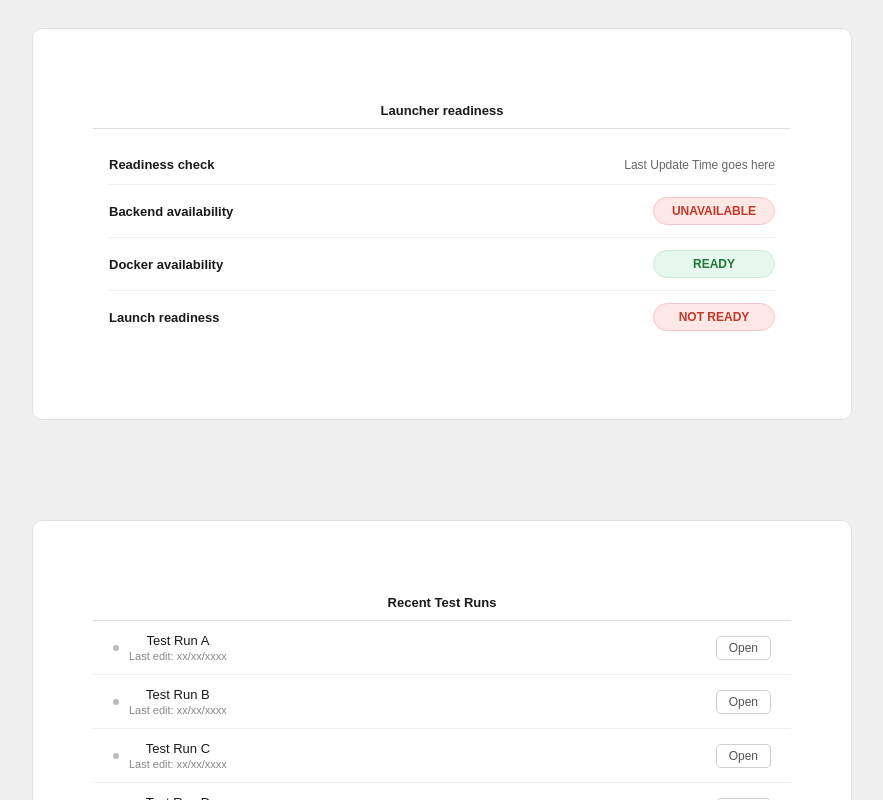
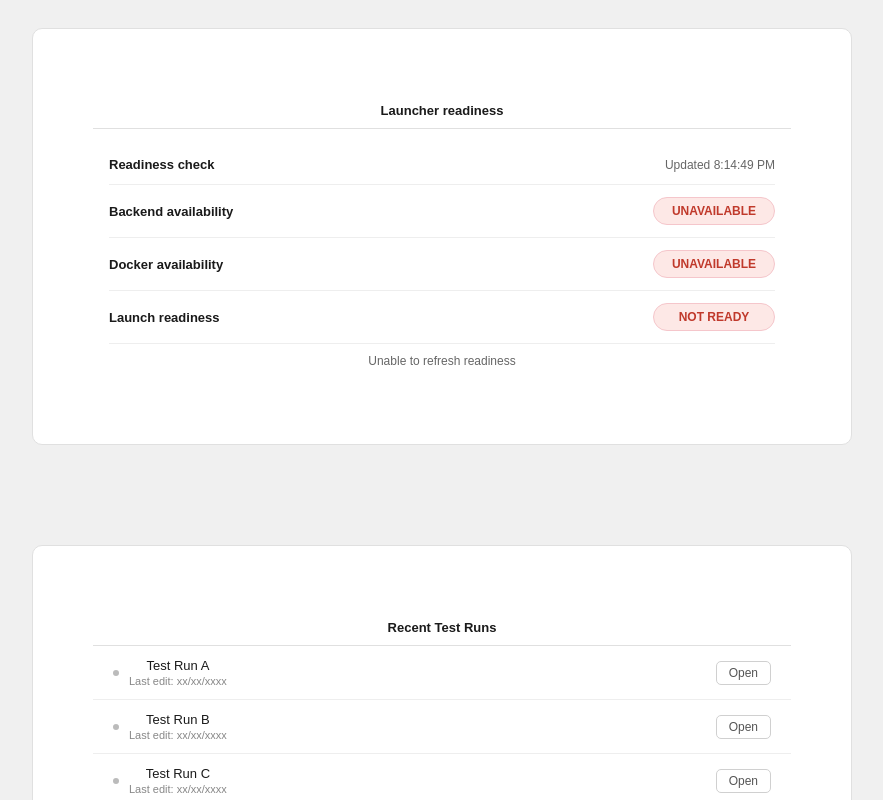
Before and after one commit to alyaver/DockVision, a React (Vite) app in the folder client/: page /dashboard in a window 1280 px wide. Shown: the part 800-1600 px from the top of the page, without its empty margins (198-1081 px from the left). Built offline with nearby package versions, Linux system fonts and the light colour scheme; no server answers.

Commit message:
New Feature, Incomplete, Runs Docker availability is now dynamic, still updates on refresh. Launch readiness depends on the availability of the backend and docker.

```diff
--- a/client/src/pages/Dashboard.jsx
+++ b/client/src/pages/Dashboard.jsx
@@ -20,17 +20,38 @@ const Dashboard = () => {
   const navigate = useNavigate();
   const [testName, setTestName] = useState("");
   const [Notify, setNotify] = useState([]);
-  const [backendAvailable, setBackendAvailable] = useState(null);
+  const [readiness, setReadiness] = useState({
+    backendAvailable: false,
+    dockerAvailable: false,
+    requiredLaunchReady: false,
+    loading: true,
+    lastChecked: null,
+    errorMessage: "",
+  });
 
   const dismissNotify = (id) => setNotify((n) => n.filter((x) => x.id !== id));
 
   useEffect(() => {
     getReadiness()
       .then((result) => {
-        setBackendAvailable(result.backendAvailable);
+        setReadiness({
+          backendAvailable: result.backendAvailable,
+          dockerAvailable: result.dockerAvailable,
+          requiredLaunchReady: result.requiredLaunchReady,
+          loading: false,
+          lastChecked: new Date().toLocaleTimeString(),
+          errorMessage: "",
+        });
       })
       .catch(() => {
-        setBackendAvailable(false);
+        setReadiness({
+          backendAvailable: false,
+          dockerAvailable: false,
+          requiredLaunchReady: false,
+          loading: false,
+          lastChecked: new Date().toLocaleTimeString(),
+          errorMessage: "Unable to refresh readiness",
+        });
       });
   }, []);
 
@@ -89,22 +110,31 @@ const Dashboard = () => {
             <div className="card-body">
               <div className="status-row status-header">
                 <div className="status-label">Readiness check</div>
-                <div className="status-value">Last Update Time goes here</div>
+                <div className="status-value">
+                  {readiness.loading ? "Checking..." : readiness.lastChecked ? `Updated ${readiness.lastChecked}` : "Not checked yet"}
+                </div>
               </div>
               <div className="status-row">
                 <div className="status-label">Backend availability</div>
-                <div className={`status-badge ${backendAvailable === null ? 'unknown' : backendAvailable ? 'ready' : 'unready'}`}>
-                  {backendAvailable === null ? 'Checking...' : backendAvailable ? 'Ready' : 'Unavailable'}
+                <div className={`status-badge ${readiness.loading ? 'unknown' : readiness.backendAvailable ? 'ready' : 'unready'}`}>
+                  {readiness.loading ? 'Checking...' : readiness.backendAvailable ? 'Ready' : 'Unavailable'}
                 </div>
               </div>
               <div className="status-row">
                 <div className="status-label">Docker availability</div>
-                <div className="status-badge ready">Ready</div>
+                <div className={`status-badge ${readiness.loading ? 'unknown' : readiness.dockerAvailable ? 'ready' : 'unready'}`}>
+                  {readiness.loading ? 'Checking...' : readiness.dockerAvailable ? 'Ready' : 'Unavailable'}
+                </div>
               </div>
               <div className="status-row">
                 <div className="status-label">Launch readiness</div>
-                <div className="status-badge unready">Not ready</div>
+                <div className={`status-badge ${readiness.loading ? 'unknown' : readiness.requiredLaunchReady ? 'ready' : 'unready'}`}>
+                  {readiness.loading ? 'Checking...' : readiness.requiredLaunchReady ? 'Ready' : 'Not ready'}
+                </div>
               </div>
+              {readiness.errorMessage ? (
+                <div className="status-note">{readiness.errorMessage}</div>
+              ) : null}
             </div>
           </div>
           {/* Recent Test Runs just display no function —*/}
```
